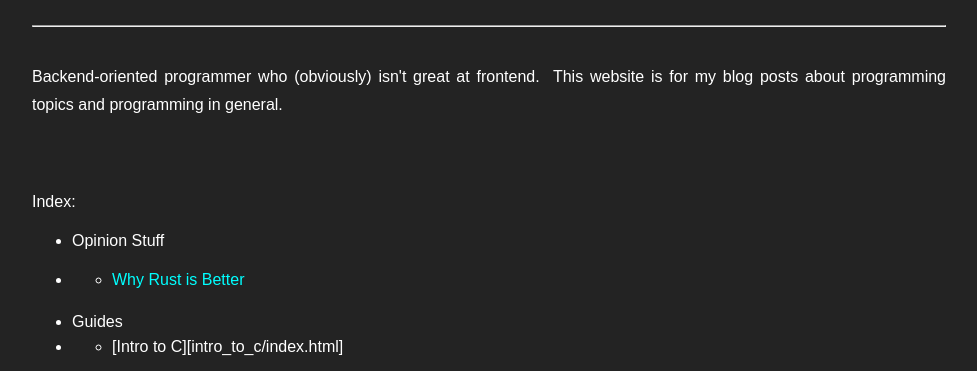
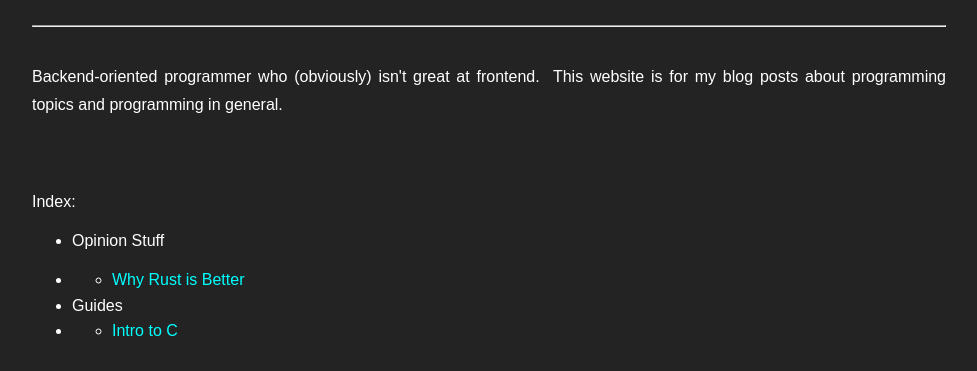
Before and after one commit to Raforawesome/raforawesome.github.io, a plain HTML site: page index.html in a window 1280 px wide. Shown: the part 223-594 px from the top of the page, without its empty margins (151-1128 px from the left). Drawn offline with Linux system fonts and the light colour scheme.

Commit message:
fix link

```diff
--- a/index.html
+++ b/index.html
@@ -1049,6 +1049,6 @@ mark {
 </style><title>index</title>
 </head>
 <body class='typora-export'><div class='typora-export-content'>
-<div id='write'  class=''><h1><img src="assets/img/Rlogocircle.png" width="100" height="100"> Raforawesome</h1><hr /><p>&nbsp;</p><p><span>Backend-oriented programmer who (obviously) isn&#39;t great at frontend.  This website is for my blog posts about programming topics and programming in general.</span></p><p>&nbsp;</p><p>&nbsp;</p><h3 id='index'><span>Index:</span></h3><ul><li><h4 id='opinion-stuff'><span>Opinion Stuff</span></h4></li><li><ul><li><a href='why_rust_is_better/index.html'><span>Why Rust is Better</span></a></li></ul></li></ul><ul><li><p><span>Guides</span></p></li><li><ul><li>[<span>Intro to C</span>][intro_to_c/index.html]</li></ul></li></ul><p>&nbsp;</p><p>&nbsp;</p></div></div>
+<div id='write'  class=''><h1><img src="assets/img/Rlogocircle.png" width="100" height="100"> Raforawesome</h1><hr /><p>&nbsp;</p><p><span>Backend-oriented programmer who (obviously) isn&#39;t great at frontend.  This website is for my blog posts about programming topics and programming in general.</span></p><p>&nbsp;</p><p>&nbsp;</p><h3 id='index'><span>Index:</span></h3><ul><li><h4 id='opinion-stuff'><span>Opinion Stuff</span></h4></li><li><ul><li><a href='why_rust_is_better/index.html'><span>Why Rust is Better</span></a></li></ul></li><li><p><span>Guides</span></p></li><li><ul><li><a href='intro_to_c/index.html'><span>Intro to C</span></a></li></ul></li></ul><p>&nbsp;</p><p>&nbsp;</p></div></div>
 </body>
 </html>
```
